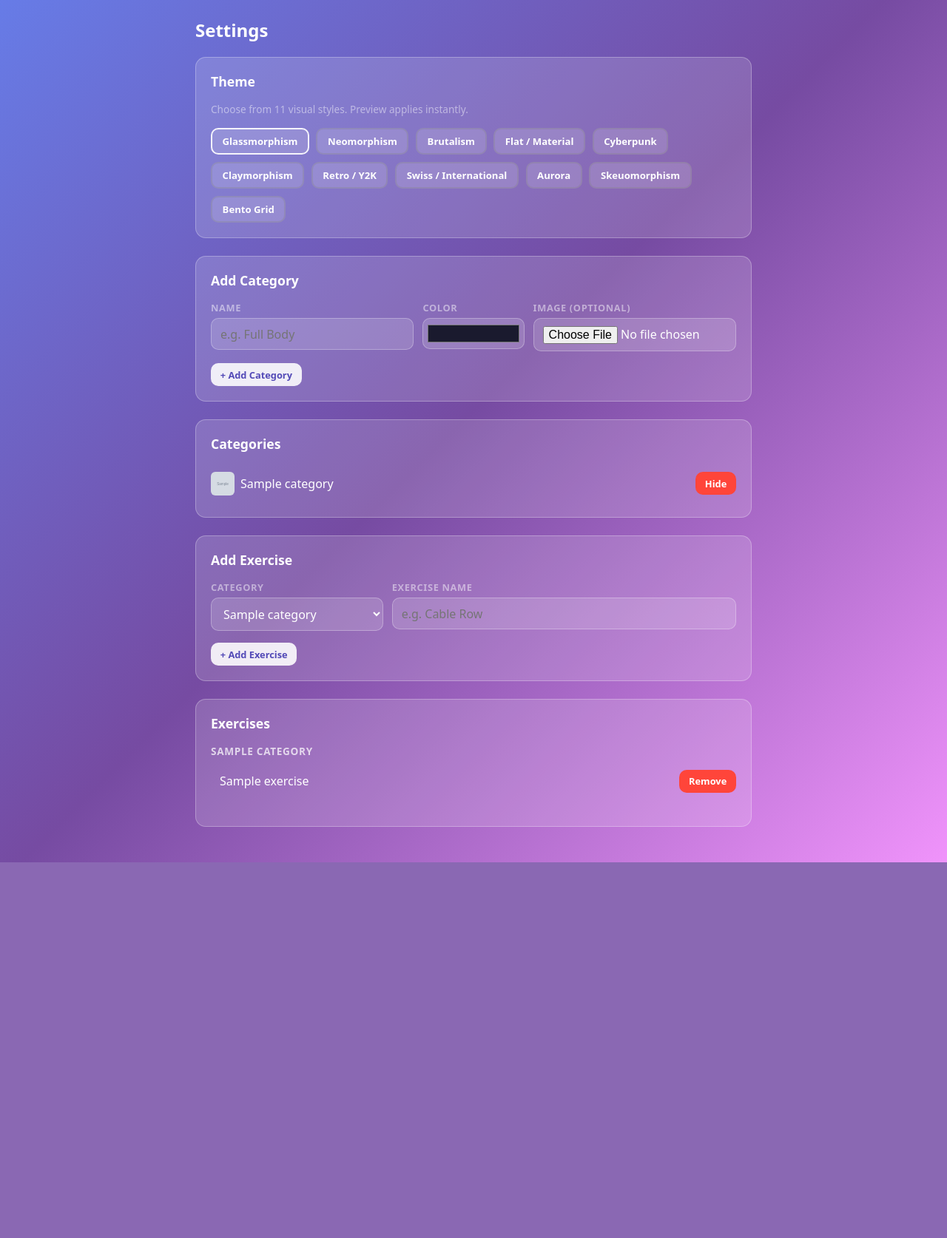
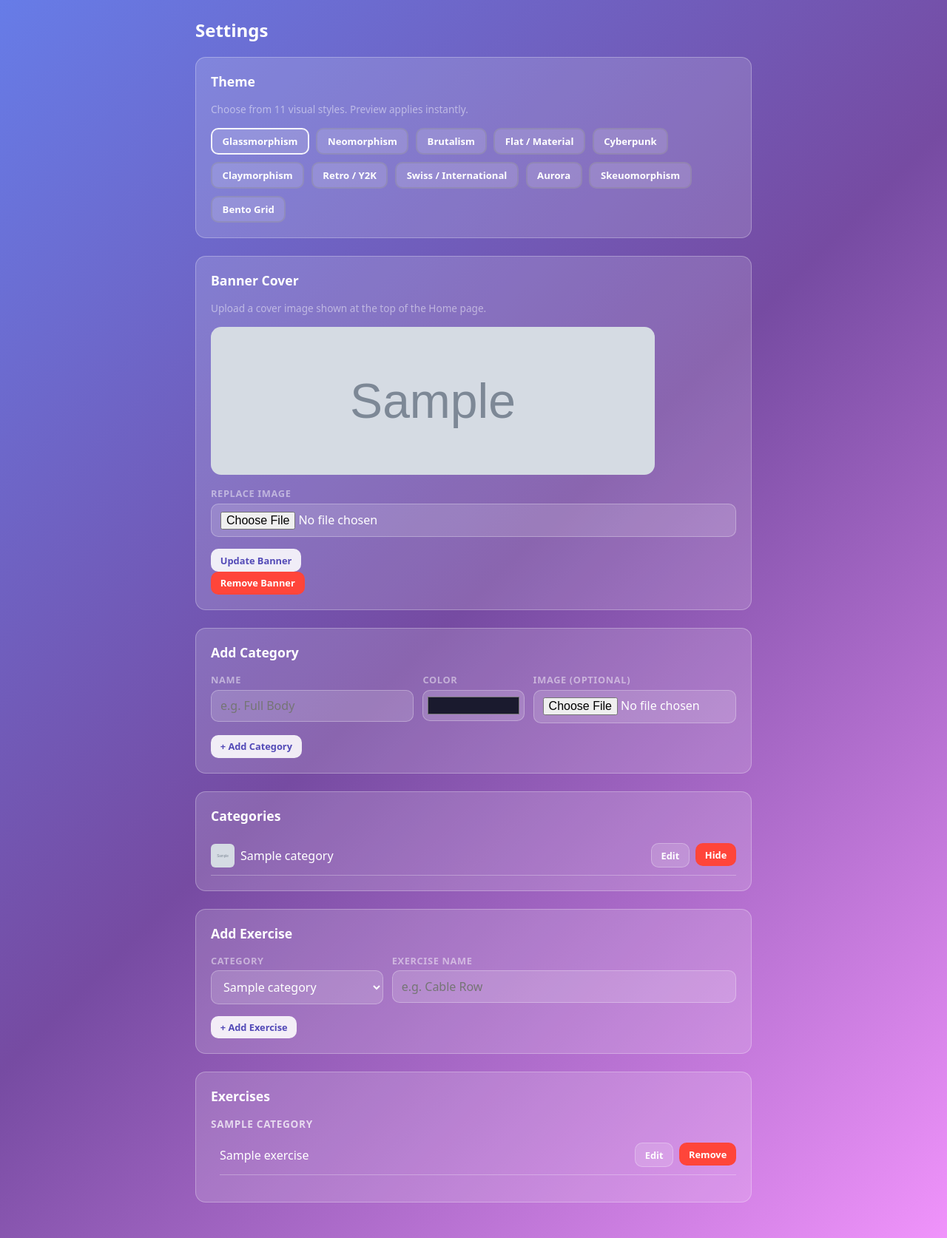
Before and after one commit to magicmyo/gym_tracker, a Django app: page /settings/ in a window 1280 px wide. Shown: the part 56-1730 px from the top of the page at 74% size. Before the commit the page ends 1222 px from the top, so only its background shows below. Run offline with Django 5.2, Linux system fonts and the light colour scheme; tables that the repository leaves empty hold one stand-in row (values such as "Sample post"); grey boxes marked "Sample" are stand-in pictures.

Commit message:
feat: settings banner upload and inline edit for categories and exercises

```diff
--- a/templates/settings.html
+++ b/templates/settings.html
@@ -27,6 +27,35 @@
     </form>
   </div>
 
+  <!-- ── Banner Cover ── -->
+  <div class="settings-section">
+    <h2>Banner Cover</h2>
+    <p style="color:var(--text-muted);font-size:0.85rem;margin-bottom:1rem;">
+      Upload a cover image shown at the top of the Home page.
+    </p>
+    {% if pref.banner %}
+    <div style="position:relative;border-radius:var(--card-radius,12px);overflow:hidden;margin-bottom:1rem;aspect-ratio:3/1;max-height:200px;">
+      <img src="{{ pref.banner.url }}" alt="Current banner" style="width:100%;height:100%;object-fit:cover;display:block;">
+    </div>
+    {% endif %}
+    <form method="POST" action="{% url 'set_banner' %}" enctype="multipart/form-data">
+      {% csrf_token %}
+      <div class="form-row">
+        <div class="form-group" style="flex:2;">
+          <label>{% if pref.banner %}Replace image{% else %}Banner image{% endif %}</label>
+          <input type="file" name="banner" accept="image/*" required>
+        </div>
+      </div>
+      <button type="submit" class="btn btn-primary btn-sm">{% if pref.banner %}Update Banner{% else %}Upload Banner{% endif %}</button>
+    </form>
+    {% if pref.banner %}
+    <form method="POST" action="{% url 'banner_remove' %}" style="display:inline;margin-top:0.5rem;" onsubmit="return confirm('Remove banner?')">
+      {% csrf_token %}
+      <button type="submit" class="btn btn-danger btn-sm">Remove Banner</button>
+    </form>
+    {% endif %}
+  </div>
+
   <!-- ── Add Category ── -->
   <div class="settings-section">
     <h2>Add Category</h2>
@@ -54,21 +83,19 @@
   <div class="settings-section">
     <h2>Categories</h2>
     {% for cat in categories %}
-    <div class="item-row">
+    <div x-data="{ editing: false }" style="border-bottom:var(--surface-border,1px solid rgba(128,128,128,0.15));">
+      <div class="item-row" style="border-bottom:none;">
         <div style="display:flex;align-items:center;gap:0.5rem;">
           {% if cat.image %}
             <img src="{{ cat.image.url }}" style="width:32px;height:32px;object-fit:cover;border-radius:6px;">
           {% else %}
             <span style="width:32px;height:32px;background:{{ cat.color }};border-radius:6px;display:inline-block;"></span>
           {% endif %}
-        <span {% if not cat.is_active %}style="color:var(--text-muted);text-decoration:line-through;"{% endif %}>
-          {{ cat.name }}
-        </span>
-        {% if not cat.is_active %}
-          <span style="font-size:0.75rem;color:var(--text-muted);">(hidden)</span>
-        {% endif %}
+          <span {% if not cat.is_active %}style="color:var(--text-muted);text-decoration:line-through;"{% endif %}>{{ cat.name }}</span>
+          {% if not cat.is_active %}<span style="font-size:0.75rem;color:var(--text-muted);">(hidden)</span>{% endif %}
         </div>
         <div class="flex-gap">
+          <button type="button" class="btn btn-secondary btn-sm" @click="editing = !editing">Edit</button>
           {% if cat.is_active %}
           <form method="POST" action="{% url 'category_delete' cat.id %}" style="display:inline;"
                 onsubmit="return confirm('Hide {{ cat.name }}?')">
@@ -76,6 +103,30 @@
             <button class="btn btn-danger btn-sm">Hide</button>
           </form>
           {% endif %}
+        </div>
+      </div>
+      <div x-show="editing" x-transition style="padding:0 0 0.9rem;">
+        <form method="POST" action="{% url 'category_edit' cat.id %}" enctype="multipart/form-data" class="log-form">
+          {% csrf_token %}
+          <div class="form-row">
+            <div class="form-group" style="flex:2;">
+              <label>Name</label>
+              <input type="text" name="name" value="{{ cat.name }}" required>
+            </div>
+            <div class="form-group">
+              <label>Color</label>
+              <input type="color" name="color" value="{{ cat.color }}" style="height:42px;padding:4px;">
+            </div>
+            <div class="form-group" style="flex:2;">
+              <label>Replace Image</label>
+              <input type="file" name="image" accept="image/*">
+            </div>
+          </div>
+          <div class="flex-gap">
+            <button type="submit" class="btn btn-primary btn-sm">Save</button>
+            <button type="button" class="btn btn-secondary btn-sm" @click="editing = false">Cancel</button>
+          </div>
+        </form>
       </div>
     </div>
     {% empty %}
@@ -119,10 +170,13 @@
         {{ group.grouper }}
       </div>
       {% for ex in group.list %}
-      <div class="item-row" style="padding-left:0.75rem;">
+      <div x-data="{ editing: false }" style="padding-left:0.75rem;">
+        <div class="item-row">
           <span {% if not ex.is_active %}style="color:var(--text-muted);text-decoration:line-through;"{% endif %}>
             {{ ex.name }}
           </span>
+          <div class="flex-gap">
+            <button type="button" class="btn btn-secondary btn-sm" @click="editing = !editing">Edit</button>
             {% if ex.is_active %}
             <form method="POST" action="{% url 'exercise_delete' ex.id %}" style="display:inline;"
                   onsubmit="return confirm('Remove {{ ex.name }}?')">
@@ -130,6 +184,31 @@
               <button class="btn btn-danger btn-sm">Remove</button>
             </form>
             {% endif %}
+          </div>
+        </div>
+        <div x-show="editing" x-transition style="padding:0 0 0.9rem;">
+          <form method="POST" action="{% url 'exercise_edit' ex.id %}" class="log-form">
+            {% csrf_token %}
+            <div class="form-row">
+              <div class="form-group">
+                <label>Category</label>
+                <select name="category">
+                  {% for c in categories %}
+                  <option value="{{ c.id }}" {% if c.id == ex.category_id %}selected{% endif %}>{{ c.name }}</option>
+                  {% endfor %}
+                </select>
+              </div>
+              <div class="form-group" style="flex:2;">
+                <label>Exercise Name</label>
+                <input type="text" name="name" value="{{ ex.name }}" required>
+              </div>
+            </div>
+            <div class="flex-gap">
+              <button type="submit" class="btn btn-primary btn-sm">Save</button>
+              <button type="button" class="btn btn-secondary btn-sm" @click="editing = false">Cancel</button>
+            </div>
+          </form>
+        </div>
       </div>
       {% endfor %}
     </div>
```
Lines whose indentation alone changed are shown as unchanged.
